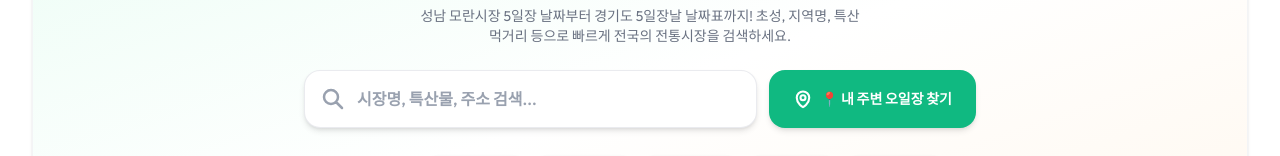
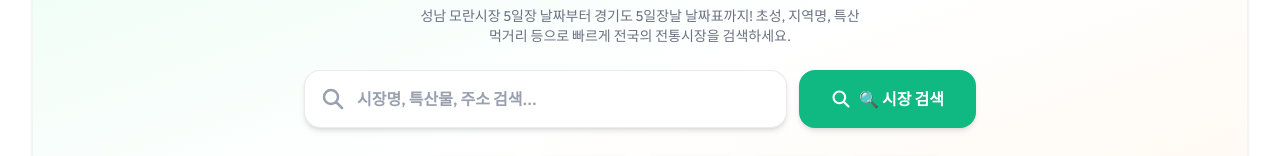
Before and after one commit to pyoska/jangnalmap, a Next.js app: page / in a window 1280 px wide. Shown: the part 204-360 px from the top of the page. Built offline with nearby package versions, Linux system fonts and the light colour scheme; no server answers.

Commit message:
fix(ux): remove confusing GPS location button and replace with clean 100% reliable 🔍 시장 검색 button for friction-free search experience

```diff
--- a/src/components/HomeClient.js
+++ b/src/components/HomeClient.js
@@ -357,14 +357,13 @@ export default function HomeClient({ initialMarkets = [] }) {
             </div>
 
             <button
-              onClick={handleGpsSearch}
-              className="bg-[#10B981] hover:bg-[#059669] text-white font-extrabold px-6 py-3.5 sm:py-4 rounded-2xl flex items-center justify-center gap-2 shadow-md transition-all text-sm cursor-pointer whitespace-nowrap active:scale-95 shrink-0"
+              onClick={() => setSearchQuery(searchInput)}
+              className="bg-[#10B981] hover:bg-[#059669] text-white font-extrabold px-8 py-3.5 sm:py-4 rounded-2xl flex items-center justify-center gap-2 shadow-md transition-all text-sm sm:text-base cursor-pointer whitespace-nowrap active:scale-95 shrink-0"
             >
               <svg className="w-5 h-5" fill="none" stroke="currentColor" strokeWidth="2.5" viewBox="0 0 24 24">
-                <path strokeLinecap="round" strokeLinejoin="round" d="M15 10.5a3 3 0 11-6 0 3 3 0 016 0z" />
-                <path strokeLinecap="round" strokeLinejoin="round" d="M19.5 10.5c0 7.142-7.5 11.25-7.5 11.25S4.5 17.642 4.5 10.5a7.5 7.5 0 1115 0z" />
+                <path strokeLinecap="round" strokeLinejoin="round" d="M21 21l-6-6m2-5a7 7 0 11-14 0 7 7 0 0114 0z" />
               </svg>
-              {gpsLoading ? 'GPS 위치 수신 중...' : '📍 내 주변 오일장 찾기'}
+              🔍 시장 검색
             </button>
           </div>
 
@@ -440,18 +439,6 @@ export default function HomeClient({ initialMarkets = [] }) {
               </button>
             )}
           </div>
-
-          {gpsSorting && (
-            <div className="flex items-center gap-2 bg-emerald-50 border border-emerald-200 rounded-xl px-4 py-2 text-xs sm:text-sm text-emerald-800 font-extrabold">
-              <span>📍 GPS 기준 내 주변에 가까운 순서로 정렬되었습니다.</span>
-              <button
-                onClick={clearGpsSearch}
-                className="underline hover:text-emerald-950 cursor-pointer ml-1 font-bold"
-              >
-                정렬 초기화
-              </button>
-            </div>
-          )}
         </section>
 
         {/* Filter Controls */}
```
Also changed, not shown: 1 other file (tests, documents, lock files or other folders).
